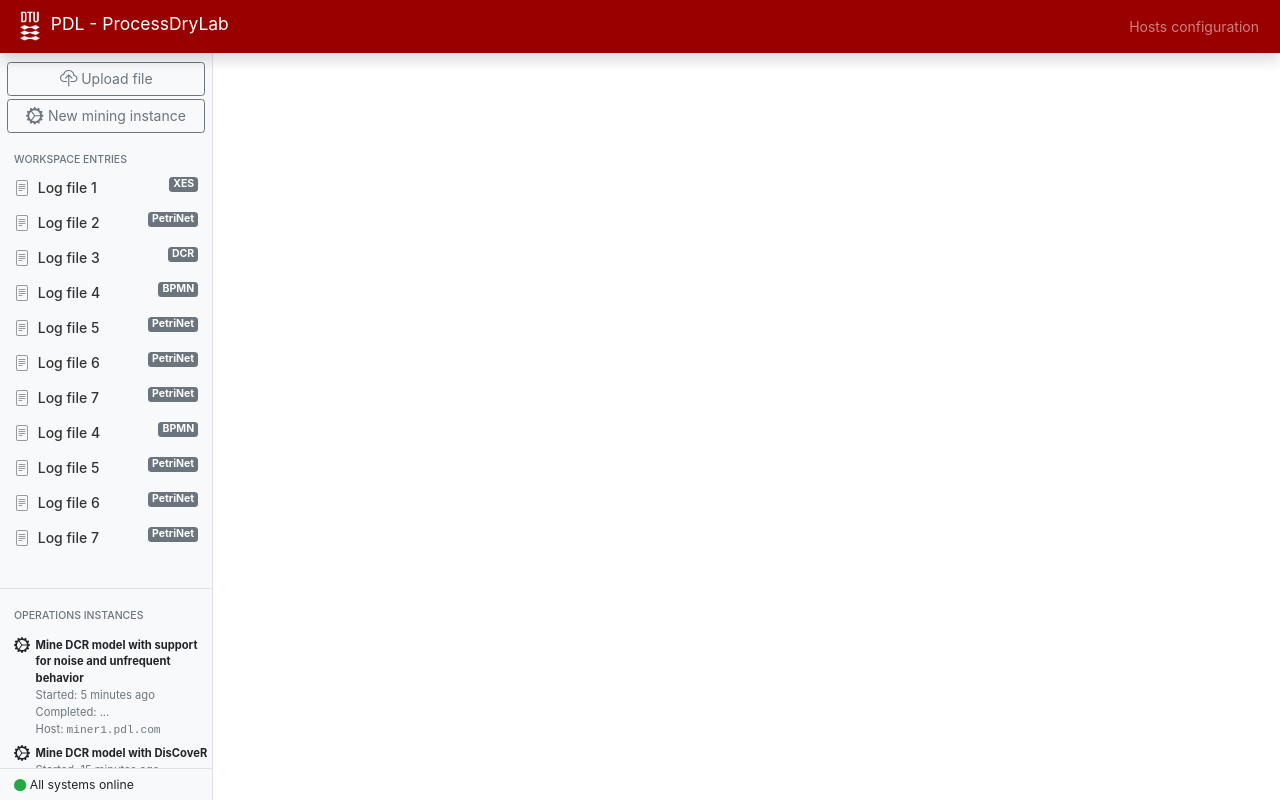
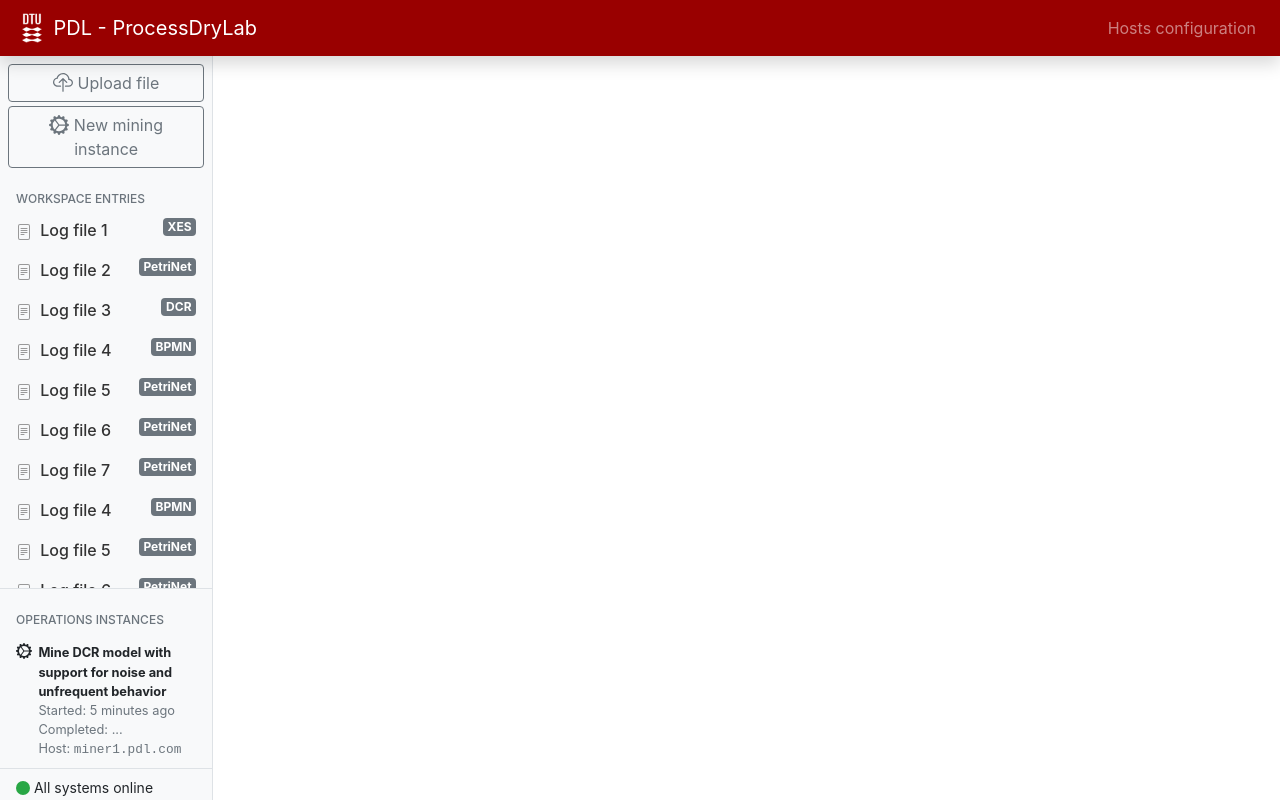
Before and after one commit to ProcessDryLab/dashboard-2, a Vue app: page / in a window 1280 px wide. Built offline with nearby package versions, Linux system fonts and the light colour scheme.

Commit message:
Removed smaller font size for body

```diff
--- a/src/App.vue
+++ b/src/App.vue
@@ -45,9 +45,4 @@
 };
 </script>
 
-<style>
-html,
-body {
-	font-size: 0.875rem;
-}
-</style>
+<style></style>
```
